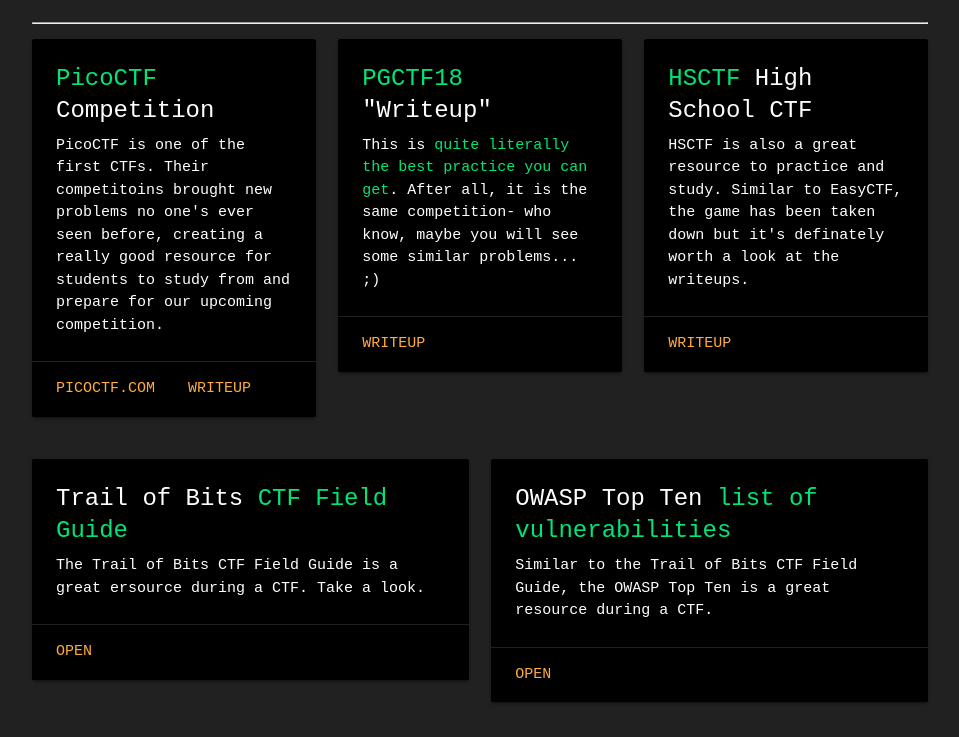
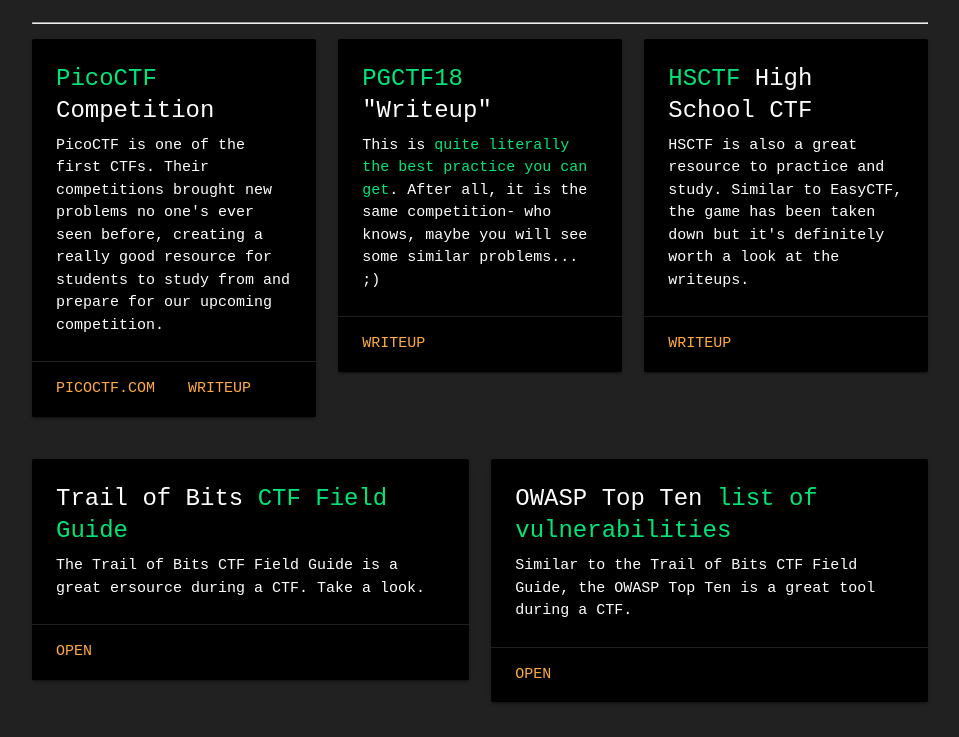
Before and after one commit to charlestruluck/PGCTF19-Website, a website: page views/practice.html in a window 1280 px wide. Shown: the part 731-1468 px from the top of the page, without its empty margins (160-1119 px from the left). Drawn offline with nearby package versions, Linux system fonts and the light colour scheme; files that its build step writes are made by us from their sources; files whose address does not match are found by name; a web font is replaced by a local one.

Commit message:
fixed some grammar

```diff
--- a/views/practice.html
+++ b/views/practice.html
@@ -94,7 +94,7 @@
         <div class="card green-text text-accent-4 black">
           <div class="card-content white-text">
             <span class="card-title"><strong>PicoCTF</strong> Competition</span>
-            <p>PicoCTF is one of the first CTFs. Their competitoins brought new problems no one's ever seen before, creating a really good resource for students to study from and prepare for our upcoming competition.</p>
+            <p>PicoCTF is one of the first CTFs. Their competitions brought new problems no one's ever seen before, creating a really good resource for students to study from and prepare for our upcoming competition.</p>
           </div>
           <div class="card-action">
             <a href="https://picoctf.com/" target="_blank">PicoCTF.com</a>
@@ -106,7 +106,7 @@
         <div class="card green-text text-accent-4 black">
           <div class="card-content white-text">
             <span class="card-title"><strong>PGCTF18</strong> "Writeup"</span>
-            <p>This is <strong>quite literally the best practice you can get</strong>. After all, it is the same competition- who know, maybe you will see some similar problems... ;)</p>
+            <p>This is <strong>quite literally the best practice you can get</strong>. After all, it is the same competition- who knows, maybe you will see some similar problems... ;)</p>
           </div>
           <div class="card-action">
             <a href="https://github.com/tillson/pgctf18-problems" target="_blank">Writeup</a>
@@ -117,7 +117,7 @@
         <div class="card green-text text-accent-4 black">
           <div class="card-content white-text">
             <span class="card-title"><strong>HSCTF</strong> High School CTF</span>
-            <p>HSCTF is also a great resource to practice and study. Similar to EasyCTF, the game has been taken down but it's definately worth a look at the writeups.</p>
+            <p>HSCTF is also a great resource to practice and study. Similar to EasyCTF, the game has been taken down but it's definitely worth a look at the writeups.</p>
           </div>
           <div class="card-action">
             <a href="https://jakobdegen.gitbooks.io/hsctf-4-writeups/content/" target="_blank">writeup</a>
@@ -141,7 +141,7 @@
         <div class="card green-text text-accent-4 black">
           <div class="card-content white-text">
             <span class="card-title">OWASP Top Ten <strong>list of vulnerabilities</strong></span>
-            <p>Similar to the Trail of Bits CTF Field Guide, the OWASP Top Ten is a great resource during a CTF.</p>
+            <p>Similar to the Trail of Bits CTF Field Guide, the OWASP Top Ten is a great tool during a CTF.</p>
           </div>
           <div class="card-action">
             <a href="https://www.owasp.org/index.php/Category:OWASP_Top_Ten_Project" target="_blank">open</a>
```
Also changed, not shown: views/about.html (+2 -2 lines).
